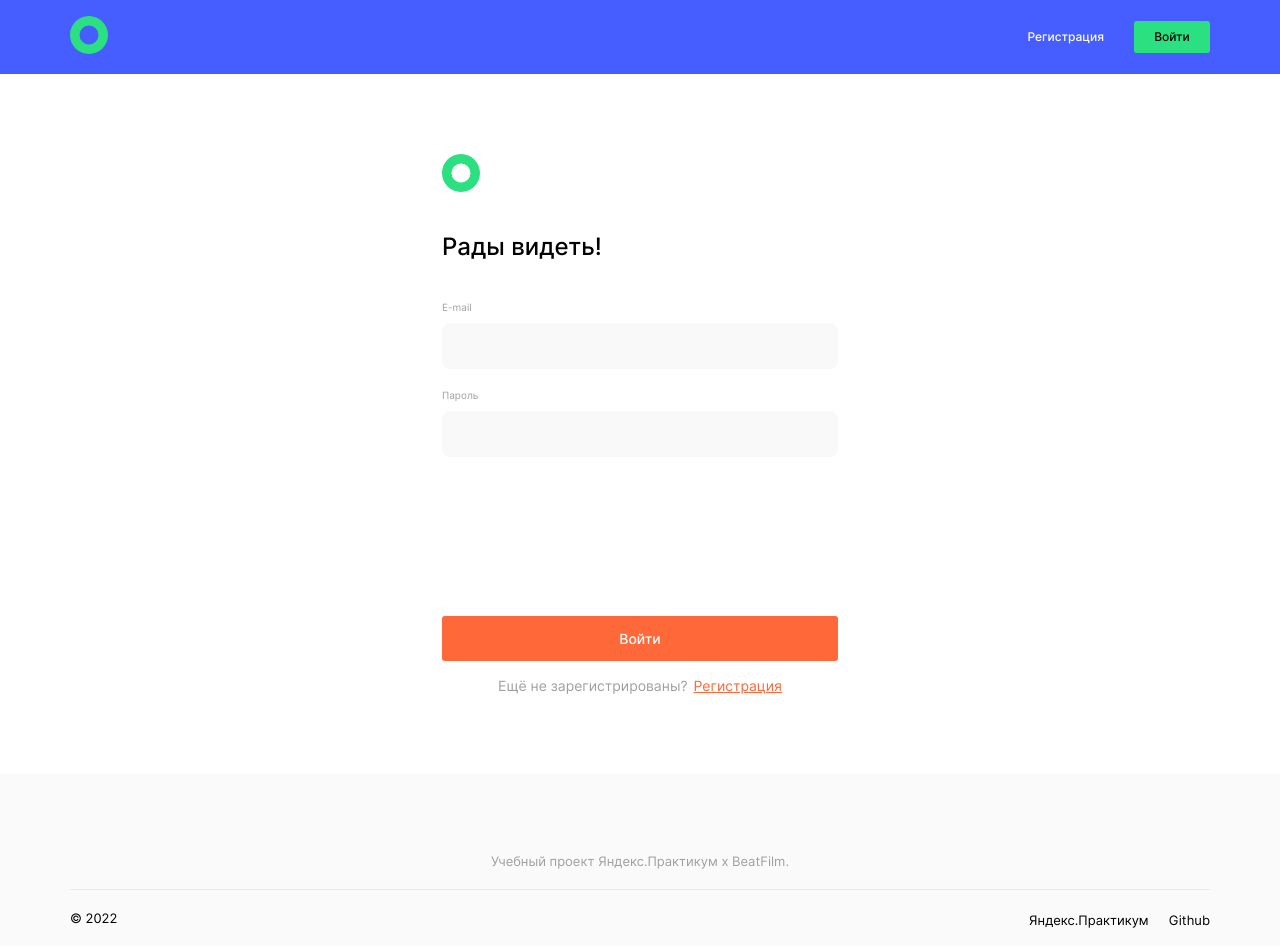
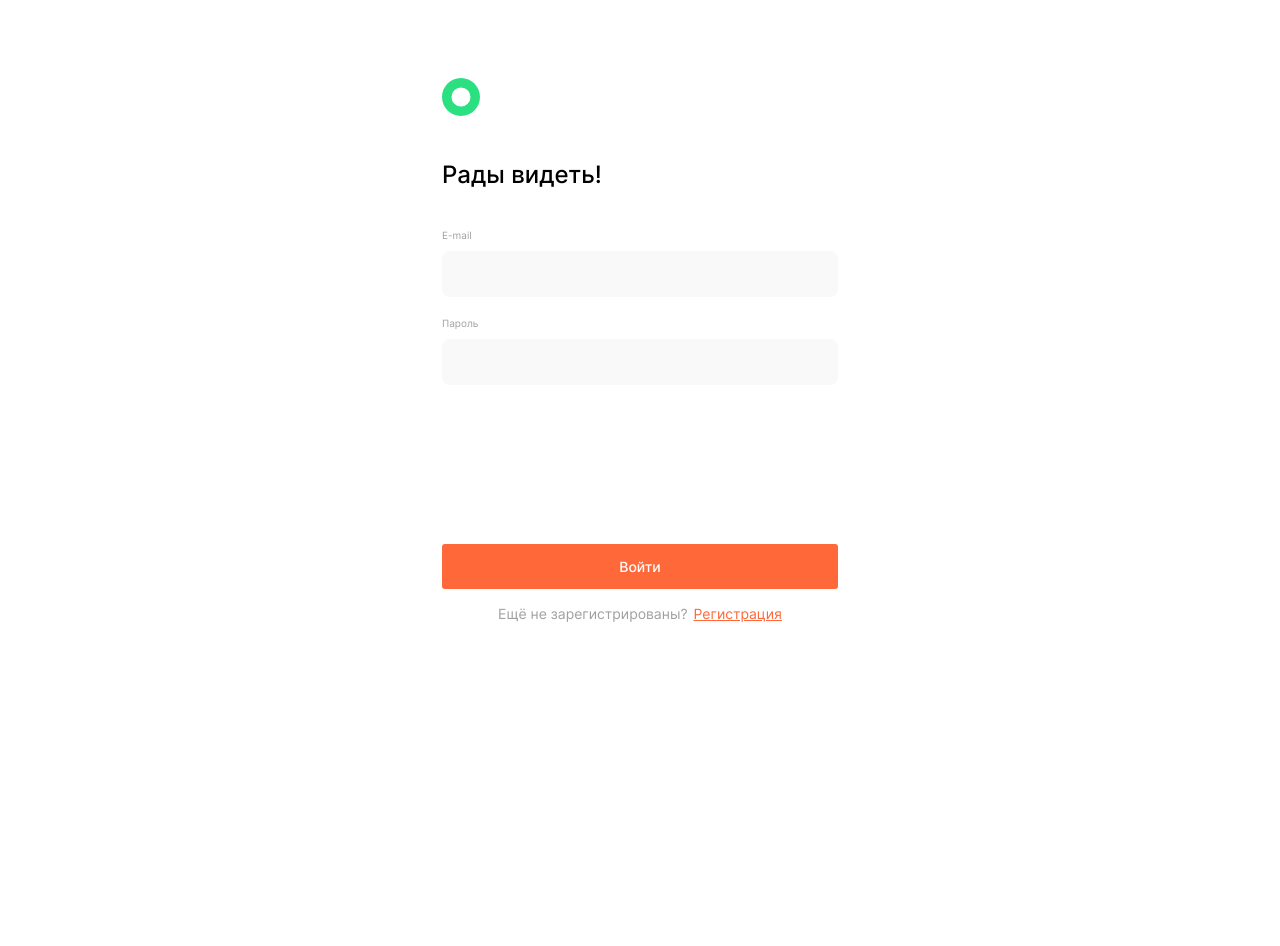
Before and after one commit to MariaGrom/movies-explorer-frontend, a React (Create React App) app: page /signin in a window 1280 px wide. After the commit the page ends 800 px from the top, so only its background shows below. Built offline with nearby package versions, Linux system fonts and the light colour scheme.

Commit message:
fix: header and footer

```diff
--- a/src/components/App/App.js
+++ b/src/components/App/App.js
@@ -4,30 +4,30 @@ import { Route, Routes } from 'react-router-dom';
 import Register from '../Register/Register';
 import Login from '../Login/Login'
 import Main from '../Main/Main';
-import Header from '../Header/Header';
 import Movies from '../Movies/Movies';
-import Footer from '../Footer/Footer';
 import SavedMovies from '../SavedMovies/SavedMovies';
 import Profile from '../Profile/Profile';
 import InfoTooltip from '../InfoTooltip/InfoTooltip';
+
 
 function App() {
   return (
 
     <div className="App">
-      <Header />
+
       <Routes>
+
+
         <Route path='/signup' element={<Register />} />
         <Route path='/signin' element={<Login />} />
         <Route path='/' element={<Main />} />
         <Route path='/movies' element={<Movies />} />
         <Route path='/saved-movies' element={<SavedMovies />} />
         <Route path='/profile' element={<Profile />} />
-        <Route path='/404' element={<InfoTooltip />} />
+        <Route path='/*' element={<InfoTooltip />} />
 
 
     </Routes>
-    <Footer />
       </div >
 
 
--- a/src/components/Footer/Footer.js
+++ b/src/components/Footer/Footer.js
@@ -1,16 +1,17 @@
 import React from 'react';
-import './Footer.css'
+import './Footer.css';
 
 function Footer(){
+
   return(
 <div className="footer">
   <p className="footer__text">Учебный проект Яндекс.Практикум х BeatFilm.</p>
   <div className="footer__border"></div>
   <div className="footer__navigation">
-    <p className="footer__copyright">&copy; 2022</p>
+    <p className="footer__copyright">&copy; 2023</p>
     <div className="footer__links">
-      <a href="#" className="footer__link">Яндекс.Практикум</a>
-      <a href="https://github.com/MariaGrom" className="footer__link">Github</a>
+      <a href="https://practicum.yandex.ru" className="footer__link" target="_blank">Яндекс.Практикум</a>
+      <a href="https://github.com/MariaGrom" className="footer__link" target="_blank">Github</a>
     </div>
   </div>
 </div>
--- a/src/components/Header/Header.js
+++ b/src/components/Header/Header.js
@@ -6,7 +6,7 @@ import { Link } from 'react-router-dom';
 function Header() {
   return (
     <div className="header">
-     <a href="#" className="header__logo-link"><img className="header__logo" src={logo} alt="Логотип" /></a>
+     <a href="#aboutproject" className="header__logo-link"><img className="header__logo" src={logo} alt="Логотип" /></a>
       <div className="header__menu">
         <Link to="/signup" className="header__link">Регистрация</Link>
         <button className="header__button">Войти</button>
--- a/src/components/Main/Main.js
+++ b/src/components/Main/Main.js
@@ -6,17 +6,20 @@ import AboutProject from './AboutProject/AboutProject';
 import Techs from './Techs/Techs';
 import AboutMe from './AboutMe/AboutMe';
 import Portfolio from './Portfolio/Portfolio';
+import Header from '../Header/Header';
+import Footer from '../Footer/Footer';
 
 function Main(){
   return(
 <div className="Main">
+<Header />
 <Promo />
 <NavTab />
 <AboutProject />
 <Techs />
 <AboutMe />
 <Portfolio />
-
+<Footer />
 </div>
   );
 }
--- a/src/components/Movies/Movies.css
+++ b/src/components/Movies/Movies.css
@@ -1,7 +1,7 @@
 .movies__add-button {
   width: 100%;
   margin: 0 auto;
-  padding: 50px 0 80px 0;
+  padding: 0 0 80px 0;
 }
 
 .movies__button {
--- a/src/components/Movies/Movies.js
+++ b/src/components/Movies/Movies.js
@@ -2,16 +2,20 @@ import React from 'react';
 import './Movies.css';
 import SearchForm from './SearchForm/SearchForm';
 import MoviesCardList from './MoviesCardList/MoviesCardList';
+import Header from '../Header/Header';
+import Footer from '../Footer/Footer';
 
 
 function Movies() {
   return (
     <div className="Movies">
+      <Header />
       <SearchForm />
       <MoviesCardList />
       <div className="movies__add-button">
         <button className="movies__button">Ещё</button>
       </div>
+      <Footer />
     </div>
   );
 }
--- a/src/components/Movies/MoviesCardList/MoviesCardList.css
+++ b/src/components/Movies/MoviesCardList/MoviesCardList.css
@@ -13,7 +13,7 @@
   justify-items: center;
   justify-content: center;
   align-items: center;
-  padding: 70px 0 0 0;
+  padding: 70px 0 80px 0;
   margin: 0;
   width: 100%;
 }
--- a/src/components/Navigation/Navigation.js
+++ b/src/components/Navigation/Navigation.js
@@ -0,0 +1,2 @@
+import React from "react";
+import './Navigation.css';
--- a/src/components/PageForm/PageForm.js
+++ b/src/components/PageForm/PageForm.js
@@ -52,7 +52,7 @@ function PageForm(props) {
   return (
     <form className="form">
       <div className="form__greetings" >
-        <img className="form__logo" src={logo} alt="логотип" />
+        <Link to="/"><img className="form__logo" src={logo} alt="логотип" /></Link>
         <h2 className="form__title">{title}</h2>
       </div>
       <div className="form__main">
--- a/src/components/SavedMovies/SavedMovies.js
+++ b/src/components/SavedMovies/SavedMovies.js
@@ -2,13 +2,17 @@ import React from 'react';
 import './SavedMovies.css';
 import SearchForm from '../Movies/SearchForm/SearchForm';
 import MoviesCardList from '../Movies/MoviesCardList/MoviesCardList';
+import Header from '../Header/Header';
+import Footer from '../Footer/Footer';
 
 
 function SavedMovies() {
   return (
     <div className="savedmovies">
+      <Header />
       <SearchForm />
       <MoviesCardList />
+      <Footer />
     </div>
   );
 }
```
